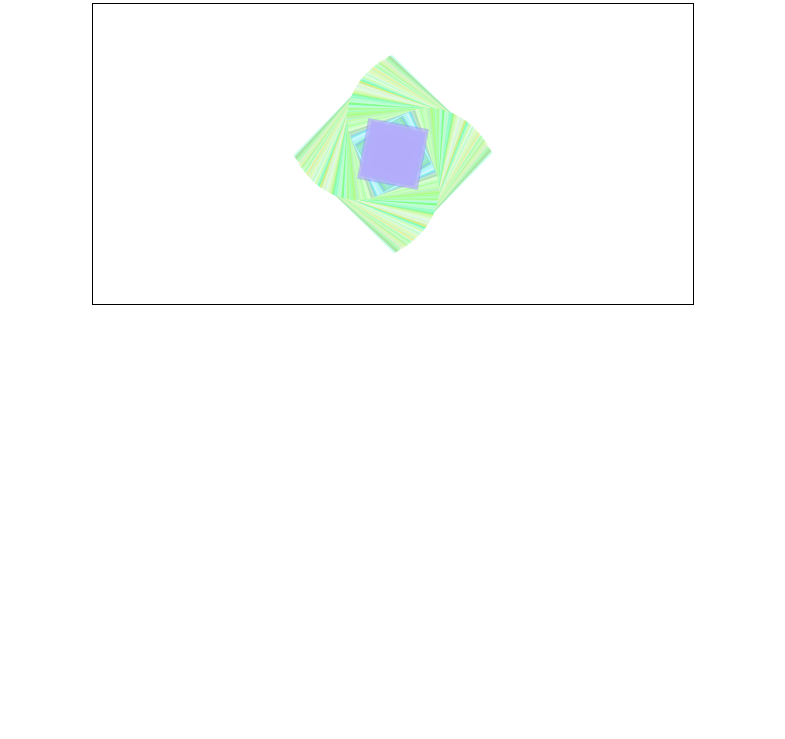
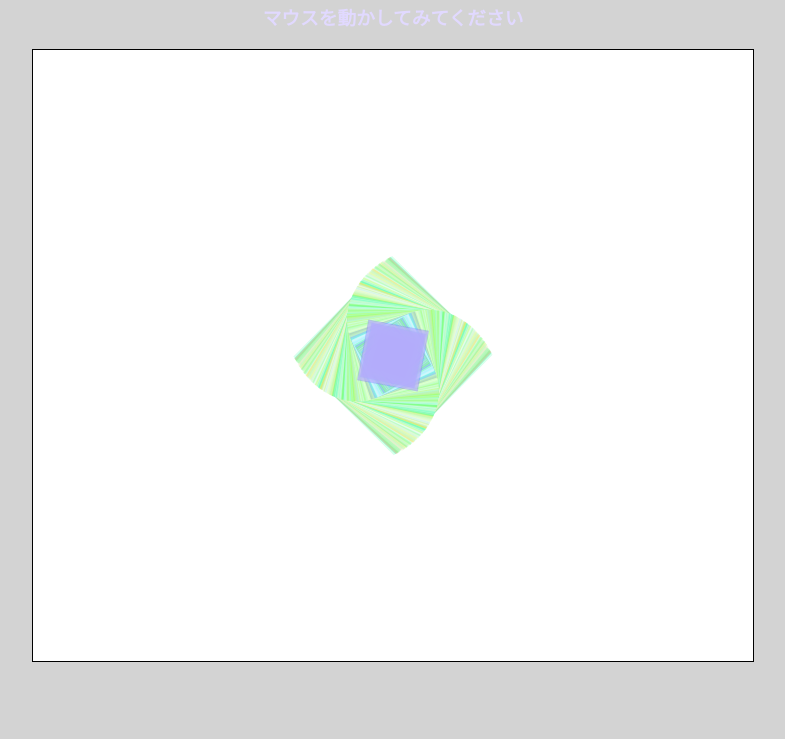
Before and after one commit to honeuwo/try-github-page, a website: page index.html in a window 1280 px wide. Shown: the part 61-800 px from the top of the page, without its empty margins (247-1032 px from the left). Drawn offline with Linux system fonts and the light colour scheme.

Commit message:
canvasの大きさを調整

```diff
--- a/index.html
+++ b/index.html
@@ -8,6 +8,7 @@
 </head>
 <body>
 	<h3 style="text-align: center;">github pagesを試す</h3>
+	<h3 id="explanation">マウスを動かしてみてください</h3>
 	<script src="./src/drawRect.js"></script>
 </body>
 </html>
--- a/src/drawRect.js
+++ b/src/drawRect.js
@@ -2,21 +2,30 @@
 
 // canvasを配置
 let body = document.getElementsByTagName("body")[0];
-let width = 600;
-let height = 300;
+let explanation = document.getElementById("explanation");
+let win = window,
+	e = document.documentElement,
+	width = win.innerWidth || e.clientWidth || body.clientHeight,
+	height = win.innerHeight | e.clientHeight | body.clientHeight;
+	if(width > 800) width = 800;
+width *= 0.9;
+height *= 0.7;
+// let width = 350;
+// let height = 450;
 let canvas = document.createElement("canvas");
 body.appendChild(canvas);
 let ctx = canvas.getContext("2d");
 canvas.width = width;
 canvas.height = height;
 canvas.style.border = "1px solid";
+canvas.style.backgroundColor = "white";
 
 // 変数
 let angle = 0;				//角度
 let radius = 100;			//半径
-let direction = false;			//半径変化の向き
+let direction = false;		//半径変化の向き
 let hue = 0;				//色相
-// let saturation = 0.6;		//彩度
+// let saturation = 0.6;	//彩度
 // let value = 0.8;			//明度
 let oldPoss = [
 	{ x: 0, y: 0 },
@@ -25,6 +34,7 @@ let oldPoss = [
 	{ x: 0, y: 0 }
 ];
 let mousePos = { x: width/2, y: height/2 };
+let count = 15;
 
 // ■登録━━━━━━━━━━━━━━━━━━━━━━━━━━━━━━━━━━━━━━━━━━━━━━━━
 // mousodownイベントリスナを登録
@@ -61,6 +71,11 @@ setInterval(() => {
 	}
 	// 描画
 	drawSquare(mousePos, radius, angle, col, alpha);
+	if(count > 15) {
+		count = 0;
+		explanation.style.color = col;
+	}
+	count++;
 }, 20);
 
 // ■関数━━━━━━━━━━━━━━━━━━━━━━━━━━━━━━━━━━━━━━━━━━━━━━━━
--- a/style.css
+++ b/style.css
@@ -1,3 +1,9 @@
 body {
     text-align: center;
+    background-color: lightgray;
 }
+
+canvas {
+    background-color: white;
+    border: 1px solid;
+}
```
